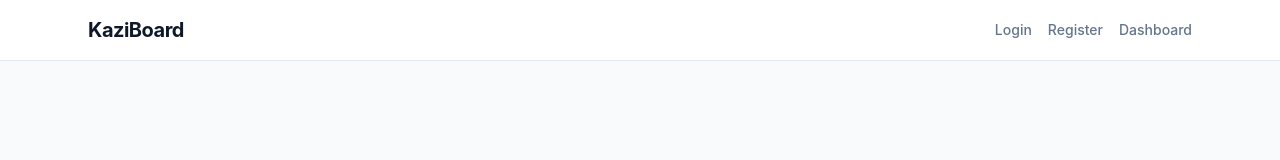
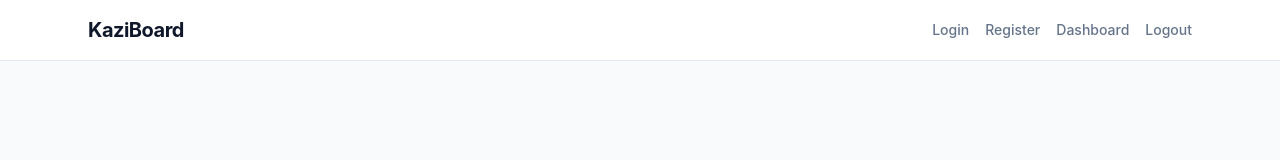
Before and after one commit to MelvinShingiro/kaziboard, a React (Vite) app in the folder apps/web/: page / in a window 1280 px wide. Shown: the top 160 px of the page. Built offline with nearby package versions, Linux system fonts and the light colour scheme.

Commit message:
Add logout navigation

```diff
--- a/apps/web/src/App.tsx
+++ b/apps/web/src/App.tsx
@@ -1,12 +1,17 @@
-import { BrowserRouter, Routes, Route, Link } from "react-router-dom";
+import { BrowserRouter, Routes, Route, Link, useNavigate } from "react-router-dom";
 import LoginPage from "./pages/LoginPage";
 import RegisterPage from "./pages/RegisterPage";
 import DashboardPage from "./pages/DashboardPage";
 
-function App() {
+function NavBar() {
+  const navigate = useNavigate();
+
+  function handleLogout() {
+    localStorage.removeItem("token");
+    navigate("/login");
+  }
+
   return (
-    <BrowserRouter>
-      <div className="min-h-screen bg-kazi-bg text-kazi-text">
     <nav className="border-b border-kazi-border bg-kazi-surface">
       <div className="mx-auto flex max-w-6xl items-center justify-between px-6 py-4">
         <h1 className="text-xl font-bold tracking-tight">KaziBoard</h1>
@@ -15,15 +20,29 @@ function App() {
           <Link className="hover:text-kazi-primary" to="/login">
             Login
           </Link>
+
           <Link className="hover:text-kazi-primary" to="/register">
             Register
           </Link>
+
           <Link className="hover:text-kazi-primary" to="/dashboard">
             Dashboard
           </Link>
+
+          <button onClick={handleLogout} className="hover:text-kazi-primary">
+            Logout
+          </button>
         </div>
       </div>
     </nav>
+  );
+}
+
+function App() {
+  return (
+    <BrowserRouter>
+      <div className="min-h-screen bg-kazi-bg text-kazi-text">
+        <NavBar />
 
         <main className="mx-auto max-w-6xl px-6 py-8">
           <Routes>
```
Lines whose indentation alone changed are shown as unchanged.
